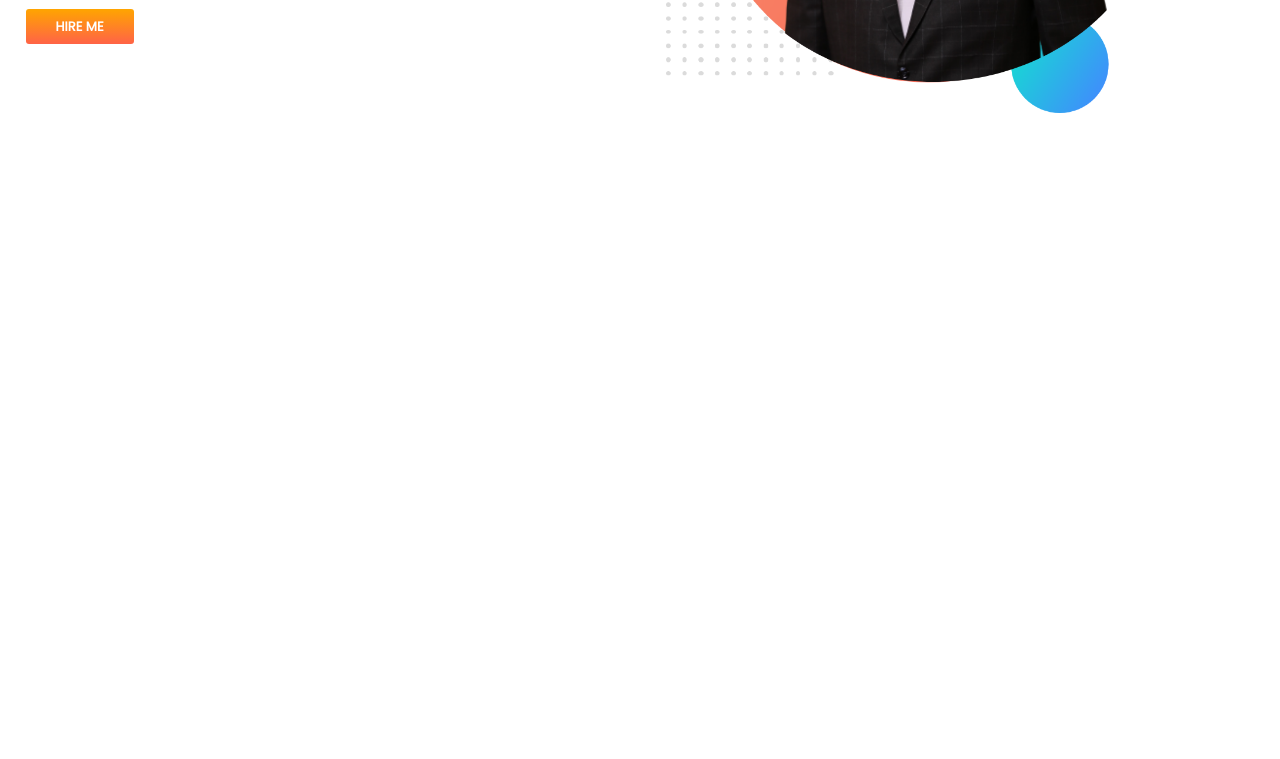
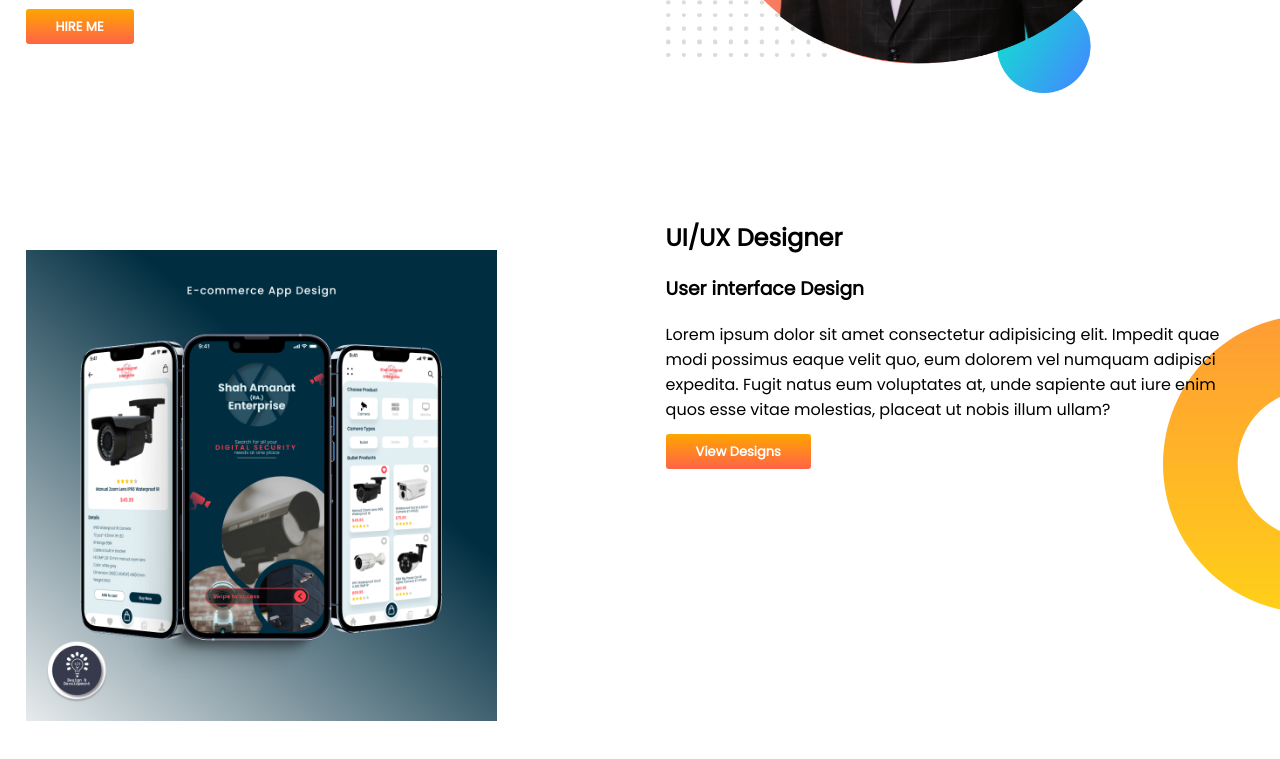
Before and after one commit to iammahir2020/developer-portfolio, a plain HTML site: page index.html in a window 1280 px wide. Shown: the part 425-1184 px from the top of the page. Before the commit the page ends 800 px from the top, so only its background shows below. Drawn offline with Linux system fonts and the light colour scheme.

Commit message:
second section

```diff
--- a/index.html
+++ b/index.html
@@ -28,6 +28,24 @@
 
     </section>
 
+    <section class="second-banner">
+
+        <div class="half-width">
+            <img src="images/image2.jpg" alt="design">
+        </div>
+
+        <div class="half-width">
+            <h2>UI/UX Designer</h2>
+            <h3> User interface Design</h3>
+
+            <p>Lorem ipsum dolor sit amet consectetur adipisicing elit. Impedit quae modi possimus eaque velit quo, eum dolorem vel numquam adipisci expedita. Fugit natus eum voluptates at, unde sapiente aut iure enim quos esse vitae molestias, placeat ut nobis illum ullam?</p>
+            <a href="https://www.instagram.com/the_capturedmoments/" target ="_blank" class="link-button">View Designs</a>
+        </div>
+
+
+
+    </section>
+
 
 
 </body>
--- a/style.css
+++ b/style.css
@@ -9,6 +9,7 @@
 
 section {
   display: flex;
+  margin-bottom: 100px;
 }
 
 .primary-color {
@@ -28,6 +29,7 @@
 .half-width {
   width: 50%;
   padding-left: 2%;
+  padding-right: 2%;
 }
 
 .half-width img {
@@ -39,3 +41,9 @@
   background-image: url(images/top-banner.png);
   background-repeat: no-repeat;
 }
+
+.second-banner {
+  background-image: url(images/dream-bg.png);
+  background-repeat: no-repeat;
+  background-position: right;
+}
```
